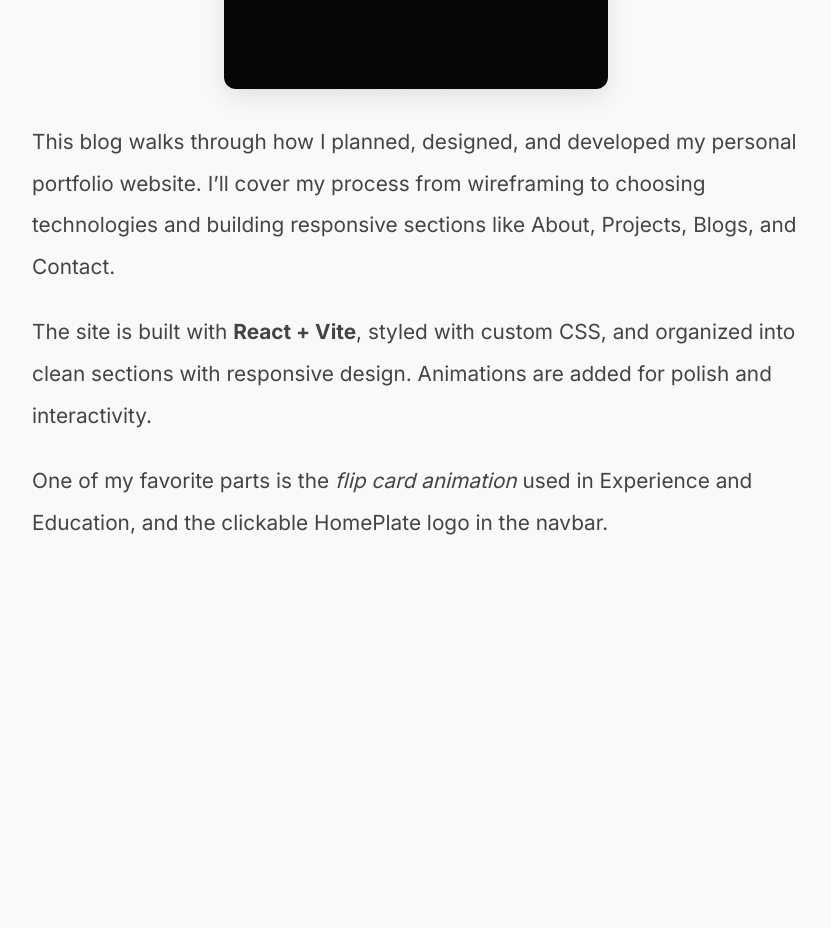
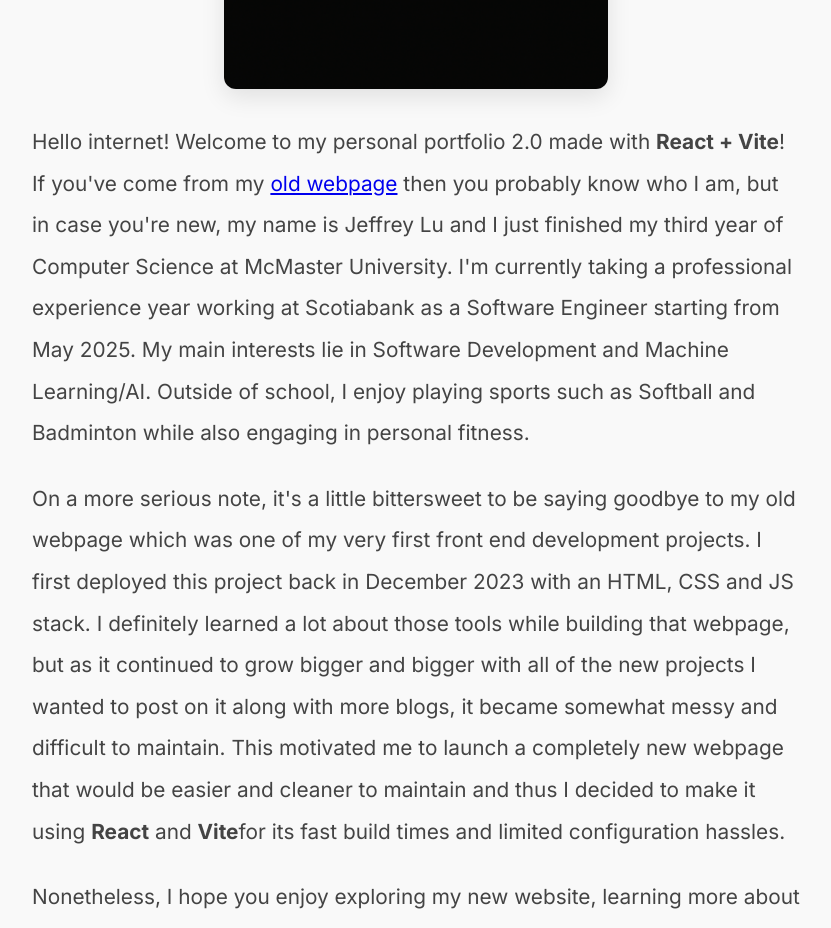
Before and after one commit to jeffreyl45/jefflu2, a React (Vite) app: page /jefflu2/blogs/blog1 in a window 1280 px wide. Shown: the part 607-1535 px from the top of the page, without its empty margins (224-1055 px from the left). Before the commit the page ends 1206 px from the top, so only its background shows below. Built offline with nearby package versions, Linux system fonts and the light colour scheme.

Commit message:
blog 1 complete

```diff
--- a/src/blogs/Blog1.jsx
+++ b/src/blogs/Blog1.jsx
@@ -22,17 +22,23 @@ export default function Blog1() {
 
         <article className="blog-article">
           <p>
-            This blog walks through how I planned, designed, and developed my personal portfolio website. I’ll cover my
-            process from wireframing to choosing technologies and building responsive sections like About, Projects,
-            Blogs, and Contact.
+            Hello internet! Welcome to my personal portfolio 2.0 made with <strong>React + Vite</strong>!
+            If you've come from my <a href = "https://jeffreyl45.github.io/jefflu/">old webpage</a> then you
+            probably know who I am, but in case you're new, my name is Jeffrey Lu and I just finished my third year of Computer
+            Science at McMaster University. I'm currently taking a professional experience year working at Scotiabank as a Software Engineer
+            starting from May 2025. My main interests lie in Software Development and Machine Learning/AI.
+            Outside of school, I enjoy playing sports such as Softball and Badminton while also engaging in personal fitness.
           </p>
           <p>
-            The site is built with <strong>React + Vite</strong>, styled with custom CSS, and organized into clean
-            sections with responsive design. Animations are added for polish and interactivity.
+            On a more serious note, it's a little bittersweet to be saying goodbye to my old webpage which was one of my very first
+            front end development projects. I first deployed this project back in December 2023 with an HTML, CSS and JS stack. I definitely
+            learned a lot about those tools while building that webpage, but as it continued to grow bigger and bigger with all of the new projects
+            I wanted to post on it along with more blogs, it became somewhat messy and difficult to maintain. This motivated me to launch a completely
+            new webpage that would be easier and cleaner to maintain and thus I decided to make it using <strong>React</strong> and <strong>Vite</strong>
+            for its fast build times and limited configuration hassles.
           </p>
           <p>
-            One of my favorite parts is the <em>flip card animation</em> used in Experience and Education, and the
-            clickable HomePlate logo in the navbar.
+            Nonetheless, I hope you enjoy exploring my new website, learning more about me and checking in on what I've been working on!
           </p>
         </article>
       </main>
```
